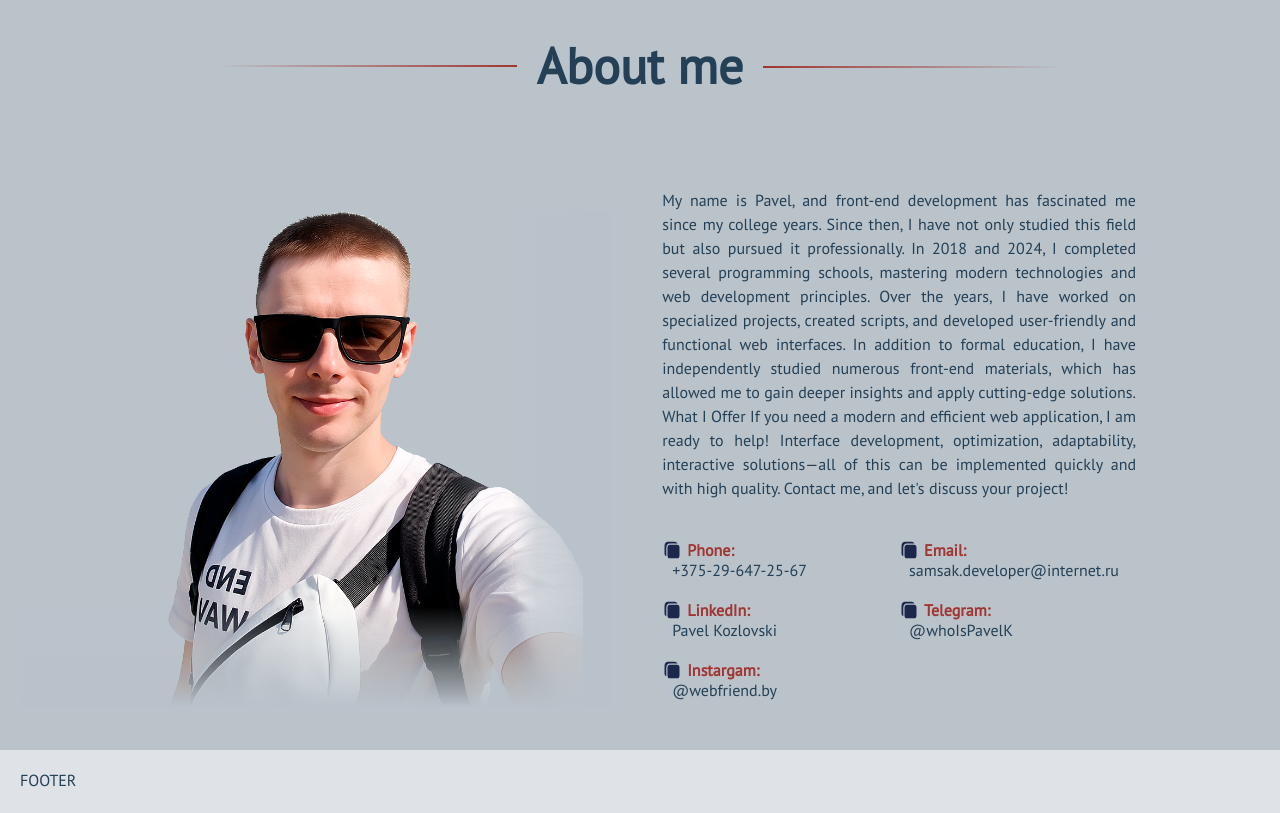
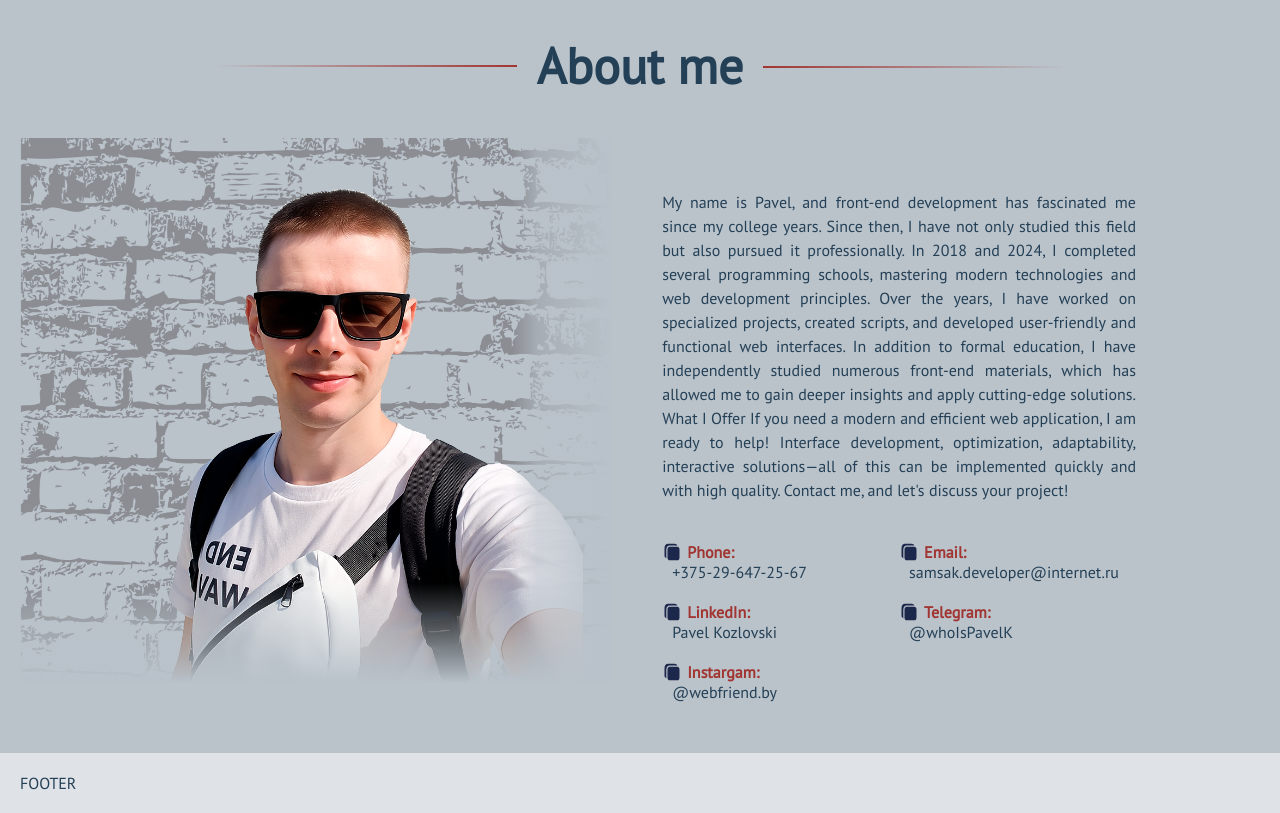
Before and after one commit to samsak1990/WebFriend.by, a React (Vite) app in the folder webfrienf.by/: page / in a window 1280 px wide. Shown: the part 1540-2353 px from the top of the page. Built offline with nearby package versions, Linux system fonts and the light colour scheme.

Commit message:
TEcsture for foto

```diff
--- a/webfrienf.by/src/components/About/About.module.css
+++ b/webfrienf.by/src/components/About/About.module.css
@@ -18,6 +18,9 @@
 
 .about__photo {
     position: relative;
+    background: url('../../assets/wall.png') center/cover no-repeat;
+    padding-top: 50px;
+    transform: translateY(-50px);
 }
 
 .about__photo::before,
```
Also changed, not shown: webfrienf.by/src/assets/wall.png (added).
